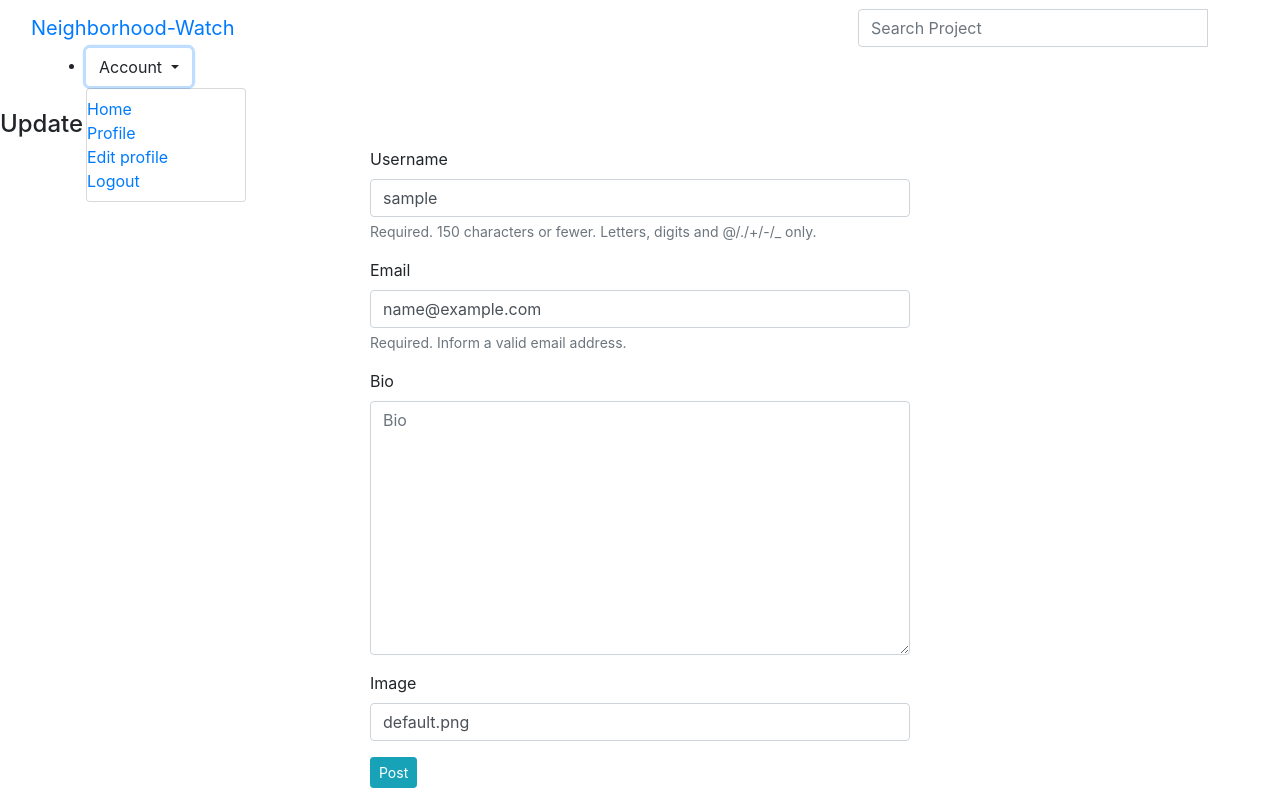
After one commit to Derrick-Nyongesa/Neighborhood-Watch, a Django app: a page that uses neighborhood/templates/navbar.html in a window 1280 px wide, after a click on "Account". The commit adds this page. Run offline with Django 3.2, Linux system fonts and the light colour scheme; the visitor is signed in with stand-in values (Sample User, id 1); data comes from the database, SQL or seed files in the repository; some libraries are stand-ins or nearby versions.

Commit message:
Created a update profile form and view function and rendered it to the template

```diff
--- a/neighborhood/forms.py
+++ b/neighborhood/forms.py
@@ -1,6 +1,6 @@
 from django import forms
 from django.db import models
-from .models import Business,Post
+from .models import Business,Post,UserProfile
 from django.contrib.auth.models import User
 
 class BusinessForm(forms.ModelForm):
@@ -13,3 +13,17 @@ class PostForm(forms.ModelForm):
     class Meta:
         model = Post
         fields = ['title', 'post']
+
+
+class UserProfileForm(forms.ModelForm):
+    class Meta:
+        model = UserProfile
+        fields = ['bio', 'profile_picture']
+
+
+class UserForm(forms.ModelForm):
+    email = forms.EmailField(max_length=300, help_text='Required. Inform a valid email address.')
+
+    class Meta:
+        model = User
+        fields = ('username', 'email')
--- a/neighborhood/templates/navbar.html
+++ b/neighborhood/templates/navbar.html
@@ -37,7 +37,7 @@
                 <a href="{% url 'profile' user.username %}">Profile</a>
               </li>
               <li>
-                <a href=""> Edit profile</a>
+                <a href="{% url 'update' user.username  %}"> Edit profile</a>
               </li>
               <li>
                 <a href="/logout">Logout</a>
--- /dev/null
+++ b/neighborhood/templates/update_profile.html
@@ -0,0 +1,22 @@
+{% extends 'base.html' %}
+{% load bootstrap4 %}
+{% load static %}
+
+{% block content %}
+<h4><a>Update Your Profile</a></h4>
+<div class="container">
+    <div class="row">
+        <div class="col-md-3"></div>
+        <div class="col-md-6">
+            <form action="" method="post" enctype="multipart/form-data" novalidate>
+                {% csrf_token %}
+                {% bootstrap_form user_form%}
+                {% bootstrap_form prof_form%}
+                <input type="submit" class="btn btn-sm btn-info" value="Post">
+            </form>
+        </div>
+        <div class="col-md-3"></div>
+    </div>
+
+</div>
+{% endblock %}
--- a/neighborhood/urls.py
+++ b/neighborhood/urls.py
@@ -7,4 +7,5 @@ urlpatterns = [
     path('search/', views.search_business, name='search'),
     path('<id>/post', views.post, name='post'),
     path('profile/<username>/', views.profile, name='profile'),
+    path('profile/<username>/update', views.edit_profile, name='update'),
 ]
--- a/neighborhood/views.py
+++ b/neighborhood/views.py
@@ -1,7 +1,8 @@
 from django.shortcuts import render, redirect
 from django.contrib.auth.decorators import login_required
 from .models import Business, Neighbourhood,UserProfile,Post
-from .forms import BusinessForm,PostForm
+from .forms import BusinessForm,PostForm,UserProfileForm,UserForm
+from django.contrib.auth.models import User
 
 # Create your views here.
 @login_required (login_url='/accounts/login/')
@@ -67,3 +68,20 @@ def post(request, id):
 def profile(request, username):
 
     return render(request, 'profile.html')
+
+
+@login_required(login_url='/accounts/login/')
+def edit_profile(request, username):
+    user = User.objects.get(username=username)
+    if request.method == 'POST':
+        user_form = UserForm(request.POST, instance=request.user)
+        prof_form = UserProfileForm(request.POST, request.FILES, instance=request.user.profile)
+        if user_form.is_valid() and prof_form.is_valid():
+            user_form.save()
+            prof_form.save()
+            return redirect('profile', user.username)
+    else:
+        user_form = UserForm(instance=request.user)
+        prof_form = UserProfileForm(instance=request.user.profile)
+
+    return render(request, 'update_profile.html', {'user_form': user_form, 'prof_form': prof_form})
```
